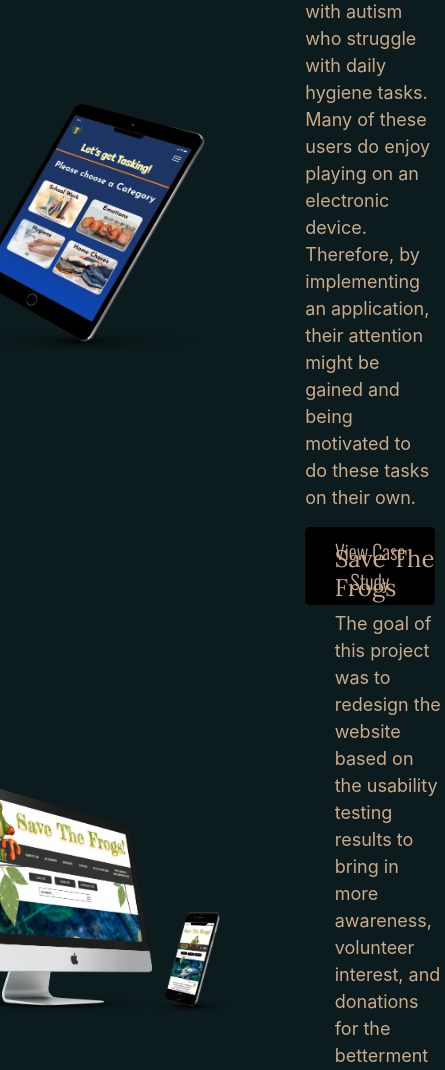
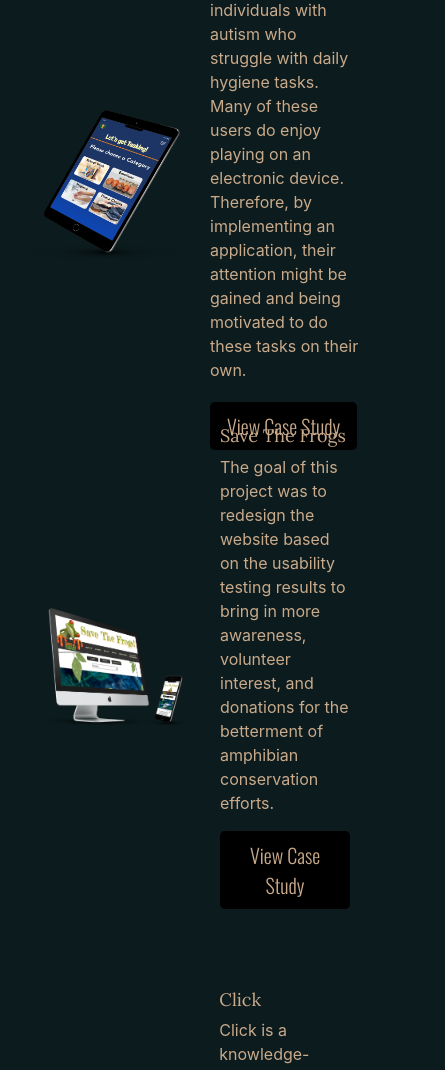
Before and after one commit to sepidehchitsaz/ux_ui_homepage, a plain HTML site: page index.html in a window 390 px wide. Shown: the part 720-1790 px from the top of the page, 445 px wide, since content can reach past the window. Drawn offline with nearby package versions, Linux system fonts and the light colour scheme; files whose address does not match are found by name; a web font is replaced by a local one.

Commit message:
ux_ui_homepage

```diff
--- a/style.css
+++ b/style.css
@@ -213,7 +213,8 @@ body {
 
 @media screen and (max-width: 600px) {
     .title p{
-        padding-top: 50px;
+        padding-top: 100px;
+        font-size: 36px;
     }
 }
 .flexbox-container {
@@ -371,6 +372,12 @@ h5 {
 
 }
 
+@media screen and (max-width:600px){
+    .img-responsive img{
+        width: 150px;
+    }
+}
+
 .text-responsive h2{
     font-family: lora;
     font-size: 24px;
@@ -378,15 +385,33 @@ h5 {
 
 }
 
+@media screen and (max-width:600px){
+    .text-responsive h2{
+        font-size: 18px;
+    }
+}
+
 .text-responsive p {
     font-size: 18px;
     color: #C9AA8B;
+}
+
+@media screen and (max-width:600px){
+    .text-responsive p{
+        font-size: 16px;
+    }
 }
 
 .text-responsive {
     padding-left: 100px;
 }
 
+@media screen and (max-width:600px){
+    .text-responsive{
+        padding-left: 30px;
+
+    }
+}
 .text-responsive button  {
     color: #C9AA8B;
     background-color: black ;
@@ -418,12 +443,25 @@ h5 {
     padding-bottom: 50px;
 }
 
+@media screen and (max-width:600px){
+    .container2{
+        margin-left: 20px;
+        margin-right: 20px;
+    }
+}
+
 .img-responsive2 img{
     /* max-width: 100%; */
     width: 300px;
     border-radius: 10px 10px 10px 10px;
 
 
+}
+
+@media screen and (max-width:600px){
+    .img-responsive2 img{
+        width: 150px;
+    }
 }
 
 .text-responsive2 h2{
@@ -433,13 +471,29 @@ h5 {
 
 }
 
+@media screen and (max-width:600px){
+    .text-responsive2 h2{
+        font-size: 18px;
+    }
+}
+
 .text-responsive2 p {
     font-size: 18px;
     color: #C9AA8B;
 }
 
+@media screen and (max-width:600px){
+    .text-responsive2 p{
+        font-size: 16px;
+    }
+}
 .text-responsive2 {
     padding-left: 100px;
+}
+@media screen and (max-width:600px){
+    .text-responsive2{
+        padding-left: 30px;
+    }
 }
 
 .text-responsive2 button  {
@@ -472,11 +526,25 @@ h5 {
     margin-right: 100px;
 }
 
+@media screen and (max-width:600px){
+    .container3{
+        margin-left: 30px;
+        margin-right: 30px;
+        margin-top: 790px;
+    }
+}
+
 .img-responsive3 img{
     /* max-width: 100%; */
     width: 150px;
     border-radius: 10px 10px 10px 10px;
 
+}
+
+@media screen and (max-width:600px) {
+    .img-responsive3 img{
+        width: 100px;
+    }
 }
 
 .text-responsive3 h2{
@@ -486,13 +554,31 @@ h5 {
 
 }
 
+@media screen and (max-width:600px){
+    .text-responsive3 h2 {
+        font-size: 18px;
+    }
+}
+
 .text-responsive3 p {
     font-size: 18px;
     color: #C9AA8B;
 }
 
+@media screen and (max-width:600px){
+    .text-responsive3 p{
+        font-size: 16px;
+    }
+}
+
 .text-responsive3 {
     padding-left: 160px;
+}
+
+@media screen and (max-width:600px){
+    .text-responsive3{
+        padding-left: 60px;
+    }
 }
 
 .text-responsive3 button  {
@@ -525,7 +611,7 @@ h5 {
 
 @media screen and (max-width:600px) {
     .footer {
-        margin-top: 700px;
+        margin-top: 1800px;
 
     }
 }
```
